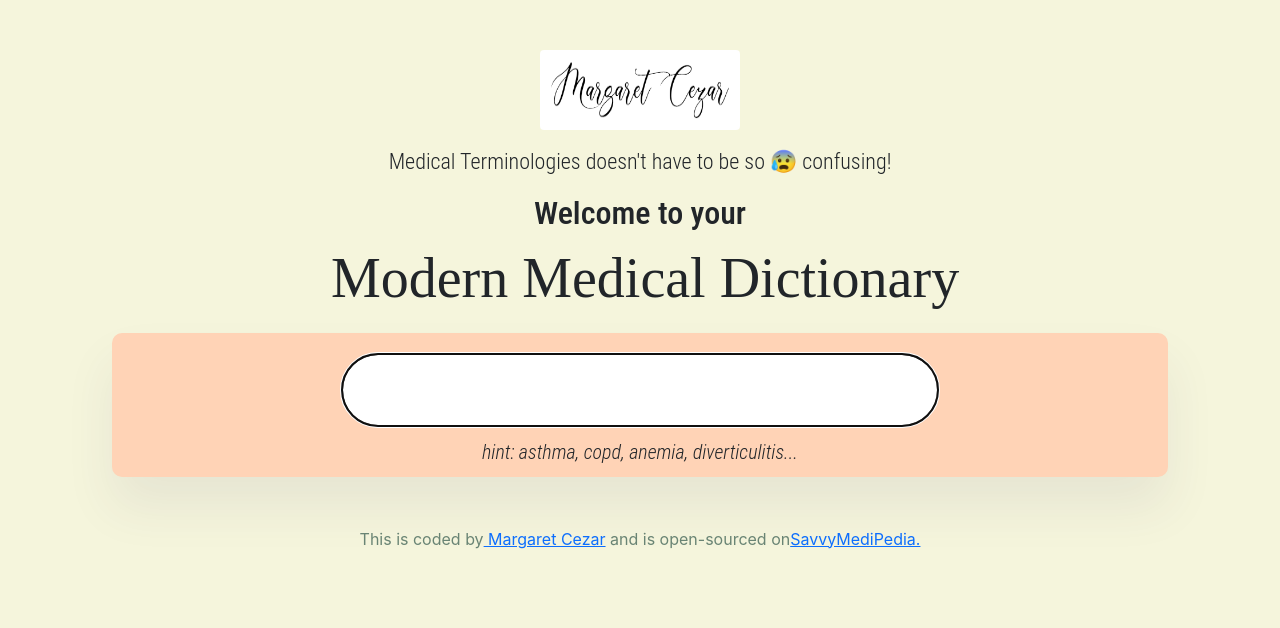
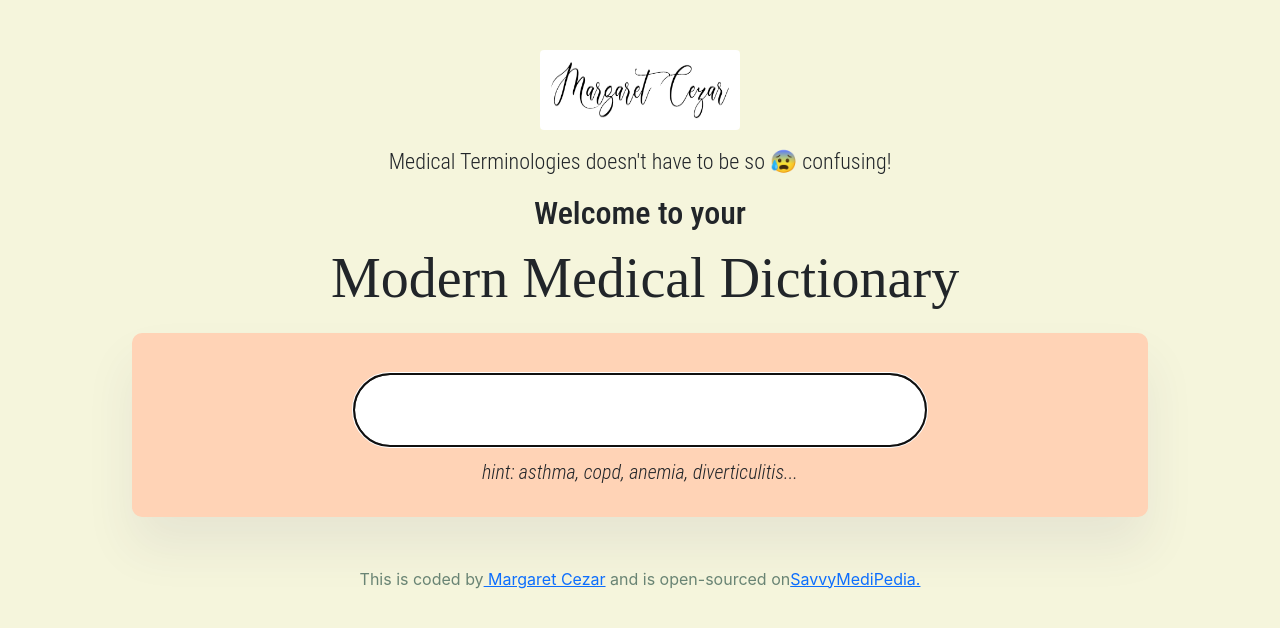
Before and after one commit to Margaret6556/savvymedipedia, a React (Create React App) app: page / in a window 1280 px wide. Shown: the top 628 px of the page. Built offline with nearby package versions, Linux system fonts and the light colour scheme.

Commit message:
updated components & styling

```diff
--- a/src/App.css
+++ b/src/App.css
@@ -17,7 +17,7 @@ body {
   margin: 30px 30px;
   text-align: center;
   font-family: var(--third-font);
-  padding: 20px 0;
+  padding: 20px 20px;
   font-weight: 300;
   font-size: 22px;
 }
--- a/src/App.js
+++ b/src/App.js
@@ -14,6 +14,7 @@ export default function App() {
               Medical Terminologies doesn't have to be so <span>😰 </span>
               confusing!
             </p>
+
             <h2>Welcome to your</h2>
             <h1 className="home-h1"> Modern Medical Dictionary</h1>
             <main className="Search">
--- a/src/components/Dictionary.css
+++ b/src/components/Dictionary.css
@@ -3,7 +3,7 @@
   border-radius: 10px;
   background: var(--third-color);
   margin-top: 15px;
-  padding: 10px 30px;
+  padding: 30px 30px;
 }
 
 .Dictionary .search-input-form {
--- a/src/components/Photos.css
+++ b/src/components/Photos.css
@@ -1,12 +1,13 @@
 .img-fluid {
   display: flex;
   margin-bottom: 15px;
-  max-width: 420px;
-  max-height: 300px;
+  max-width: 320px;
+  max-height: 240px;
   border-radius: 4px;
 }
 
 .col-4 {
   display: flex;
   justify-content: space-around;
+  margin-top: 10px;
 }
--- a/src/components/Photos.js
+++ b/src/components/Photos.js
@@ -20,17 +20,12 @@ export default function Photos({ photos }) {
                       alt="litrato"
                       className="img-fluid"
                     />
-                                     {" "}
                   </a>
-                                 {" "}
                 </div>
               );
             })}
-                     {" "}
           </div>
-                 {" "}
         </section>
-             {" "}
       </div>
     );
   } else {
--- a/src/components/Results.css
+++ b/src/components/Results.css
@@ -1,6 +1,5 @@
 .Results h2 {
   font-family: var(--second-font);
-  font-size: 24px;
   font-weight: 600;
   color: black;
   text-transform: uppercase;
```
Also changed, not shown: 1 other file (tests, documents, lock files or other folders).
